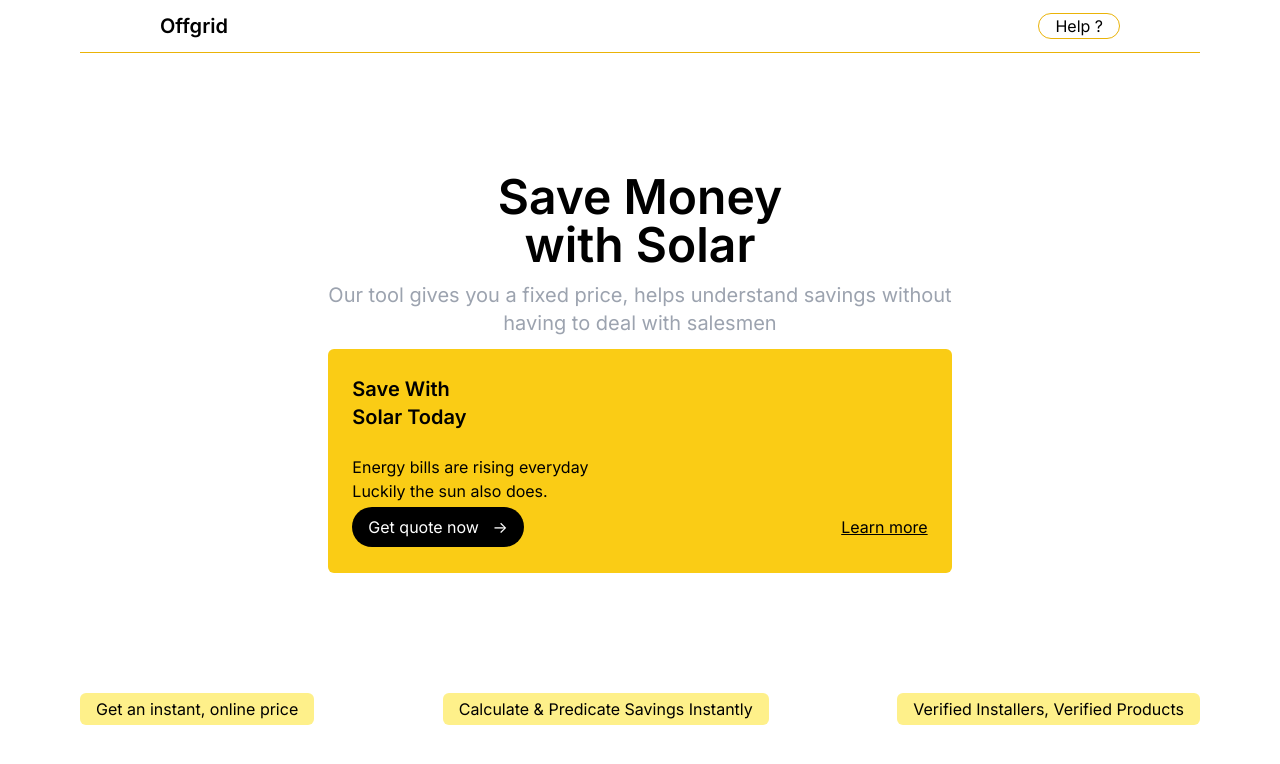
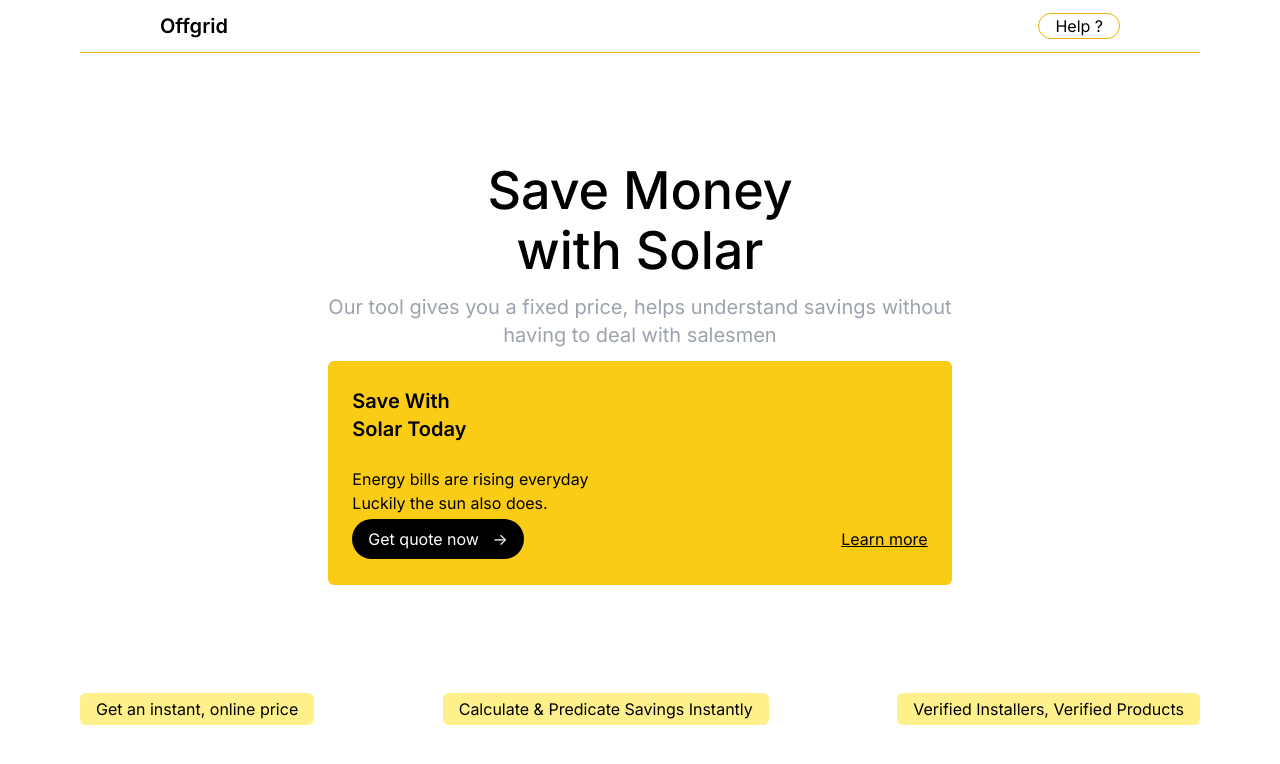
Before and after one commit to Thagoo/offgrid-energy-rooftop-mapper, a Next.js app: page / in a window 1280 px wide. Shown: the top 764 px of the page. Built offline with nearby package versions, Linux system fonts and the light colour scheme.

Commit message:
Fix: Banner Font size

```diff
--- a/src/components/hero/index.tsx
+++ b/src/components/hero/index.tsx
@@ -5,7 +5,7 @@ const HeroSection = () => {
     <>
       <div className=" h-[70vh] md:h-[80vh] flex justify-center items-center">
         <div>
-          <div className=" text-center text-5xl font-semibold">
+          <div className=" text-center text-[52px] leading-[60px] font-medium">
             Save Money <br /> with Solar
           </div>
           <div className=" text-center text-gray-400 text-xl my-3">
```
